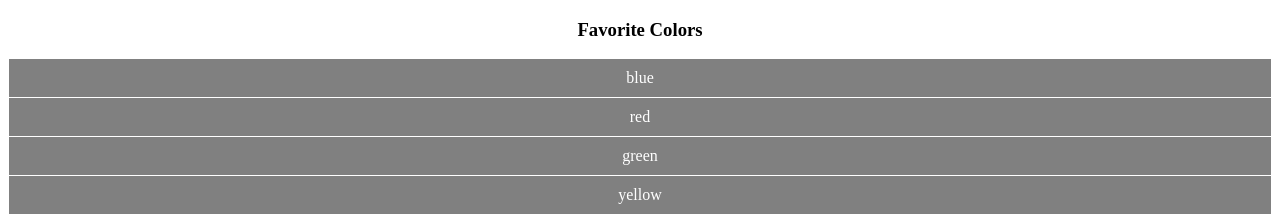
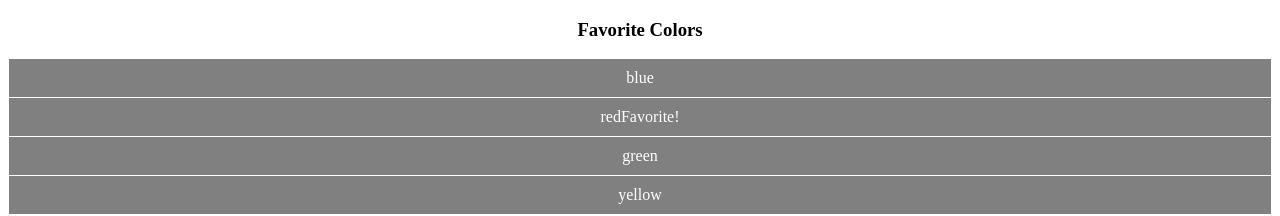
Before and after one commit to Techolution/TB-Angular4, an Angular app: page / in a window 1280 px wide. Shown: the top 216 px of the page. Built offline with nearby package versions, Linux system fonts and the light colour scheme.

Commit message:
Add favortie property to model and update list

```diff
--- a/src/app/color-list/color-list.component.ts
+++ b/src/app/color-list/color-list.component.ts
@@ -5,7 +5,9 @@ import { Color } from './color.model';
     selector: 'color-list',
     template: `
         <h3>{{title}}</h3>
-        <div *ngFor="let color of colors" (click)="showId(color.id)">{{color.label}}</div>
+        <div *ngFor="let color of colors" (click)="showId(color.id)">
+            {{color.label}}<span *ngIf="color.favorite">Favorite!</span>
+        </div>
     `,
     styles: [`
         div {
@@ -24,18 +26,22 @@ export class ColorListComponent {
         this.colors = [
             {
                 id: 1,
+                favorite: false,
                 label: 'blue'
             },
             {
                 id: 2,
+                favorite: true,
                 label: 'red'
             },
             {
                 id: 3,
+                favorite: false,
                 label: 'green'
             },
             {
                 id: 4,
+                favorite: false,
                 label: 'yellow'
             }
         ];
--- a/src/app/color-list/color.model.ts
+++ b/src/app/color-list/color.model.ts
@@ -1,4 +1,5 @@
 export class Color {
     id: number;
+    favorite: boolean;
     label: string;
 }
```
